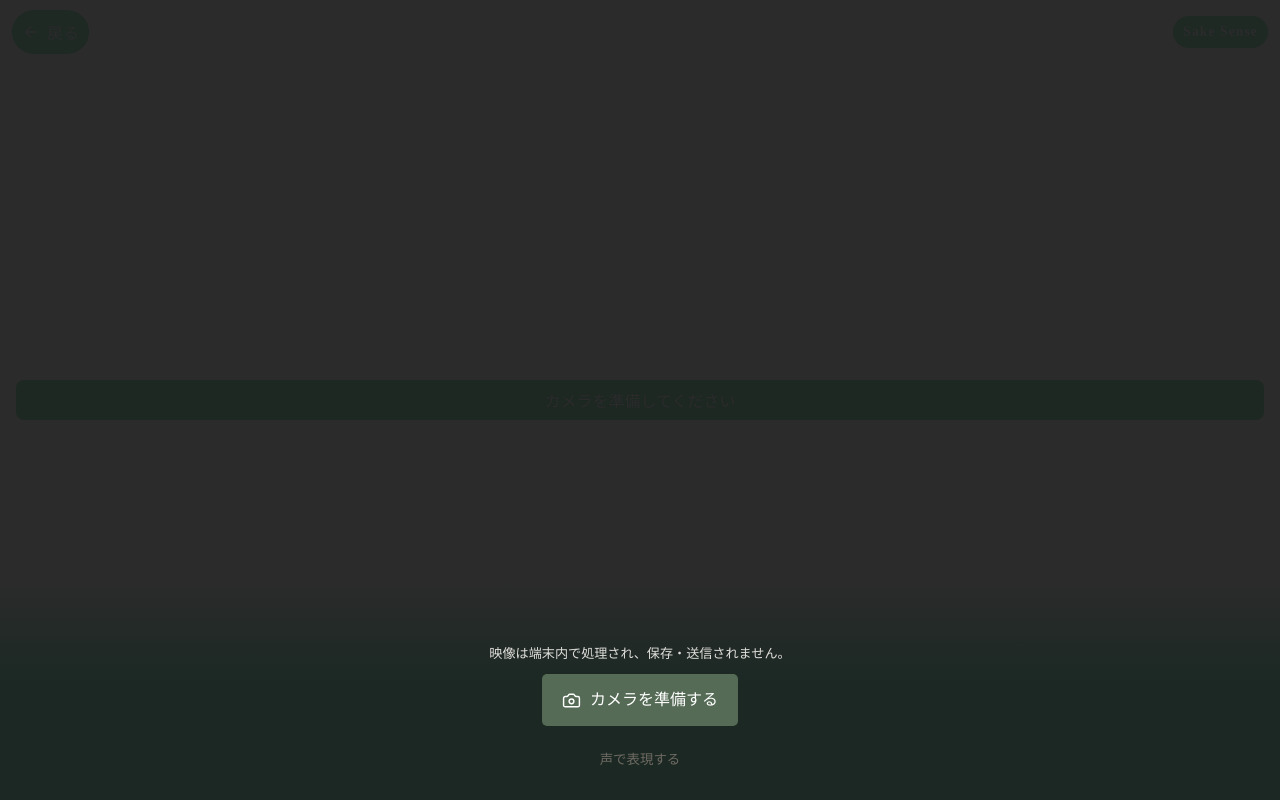
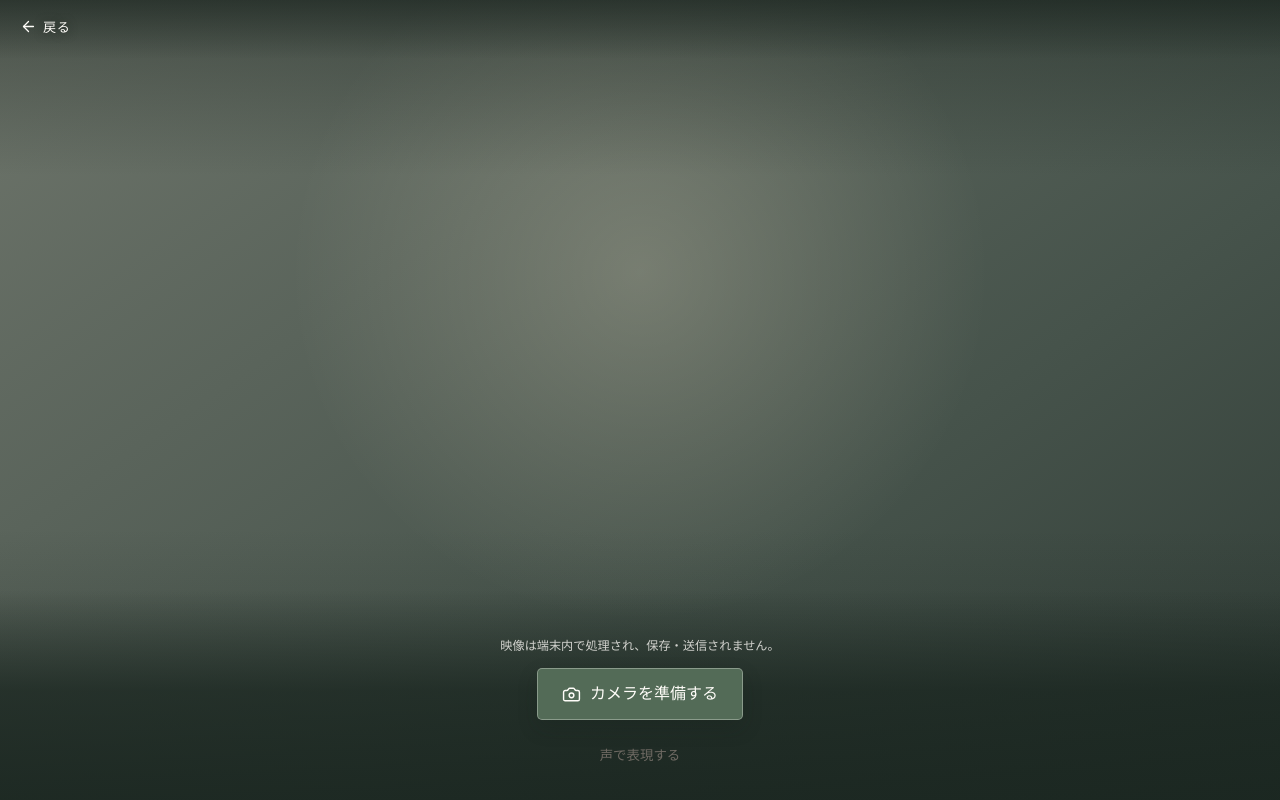
Before and after one commit to Chasoso/sake-sense, a React (Vite) app: page / in a window 1280 px wide. Both pictures are taken after a click on the button "体で表現する". Built offline with nearby package versions, Linux system fonts and the light colour scheme.

Commit message:
fix(ui): refine Body capture visual identity

```diff
--- a/src/features/body/BodyExperiment.tsx
+++ b/src/features/body/BodyExperiment.tsx
@@ -283,21 +283,17 @@ export function BodyExperiment({
           <video ref={videoRef} muted playsInline aria-label="身体表現のカメラプレビュー" />
           <canvas ref={canvasRef} width="640" height="360" aria-hidden="true" />
           <nav className="body-camera__top-overlay" aria-label="画面の移動">
-            <button className="icon-text-button" type="button" onClick={onBack}>
-              <ArrowLeft size={18} strokeWidth={1.8} aria-hidden="true" />
+            <button className="body-camera__back" type="button" onClick={onBack}>
+              <ArrowLeft size={17} strokeWidth={1.8} aria-hidden="true" />
               <span>戻る</span>
             </button>
-            <span className="experience-screen__brand">Sake Sense</span>
           </nav>
           {status === "ready" && (
             <div className="body-camera__guide">
-              <strong>この味を、体で表現してみてください</strong>
-              <span>手だけでも大丈夫です</span>
+              <span>動きで表してみてください</span>
             </div>
           )}
-          {status === "idle" && <span>カメラを準備してください</span>}
           {status === "capturing" && <span>動いてください…</span>}
-          {status === "captured" && <span>動きを取得しました</span>}
           <div className="body-camera__bottom-overlay" aria-live="polite">
             {(status === "idle" ||
               status === "loading" ||
--- a/src/styles.css
+++ b/src/styles.css
@@ -465,13 +465,19 @@ h4 {
 }
 
 .body-capture-card--dedicated .body-camera {
+  --body-overlay-text: #fffdf9;
+  --body-overlay-muted: rgb(255 253 249 / 78%);
   order: 1;
   width: 100vw;
   height: 100dvh;
   min-height: 100dvh;
   border: 0;
   border-radius: 0;
-  background: var(--ink);
+  background:
+    radial-gradient(circle at 50% 34%, rgb(221 205 170 / 24%), transparent 42%),
+    linear-gradient(145deg, #6e756b, #46534b 64%, #303c36),
+    url("./assets/brand/bg-paper-texture.png");
+  background-blend-mode: screen, normal, soft-light;
 }
 
 .body-capture-details {
@@ -485,50 +491,70 @@ h4 {
   min-height: 0;
 }
 
+.body-capture-card--dedicated .body-camera::before {
+  position: absolute;
+  z-index: 1;
+  inset: 0;
+  pointer-events: none;
+  content: "";
+  background:
+    linear-gradient(to bottom, rgb(21 31 26 / 42%), transparent 22%),
+    linear-gradient(to top, rgb(21 31 26 / 36%), transparent 34%);
+}
+
 .body-camera__guide {
   position: absolute;
+  z-index: 2;
   top: max(68px, calc(env(safe-area-inset-top, 0px) + 58px));
-  left: 16px;
-  display: grid;
-  gap: 3px;
+  left: 20px;
   max-width: min(18rem, calc(100% - 32px));
-  padding: 10px 12px;
-  color: var(--paper);
-  background: rgb(25 40 34 / 76%);
-  border-left: 2px solid var(--gold);
-  border-radius: 0 10px 10px 0;
+  padding: 0;
+  color: var(--body-overlay-text);
+  background: transparent;
+  border: 0;
+  border-radius: 0;
+  font-size: 0.82rem;
   line-height: 1.45;
+  letter-spacing: 0.04em;
+  text-shadow: 0 1px 12px rgb(20 30 25 / 72%);
 }
 
 .body-camera__top-overlay {
   position: absolute;
   z-index: 2;
-  inset: max(10px, env(safe-area-inset-top, 0px)) 12px auto;
+  inset: 0 0 auto;
   display: flex;
   align-items: center;
-  justify-content: space-between;
-  color: var(--paper);
+  justify-content: flex-start;
+  min-height: max(54px, calc(env(safe-area-inset-top, 0px) + 44px));
+  padding: max(12px, env(safe-area-inset-top, 0px)) 20px 18px;
+  color: var(--body-overlay-text);
+  background: linear-gradient(to bottom, rgb(20 30 25 / 52%), transparent);
 }
 
-.body-camera__top-overlay .icon-text-button {
-  min-height: 2.75rem;
-  padding: 8px 10px;
-  color: inherit;
-  background: rgb(25 40 34 / 70%);
-  border-radius: 999px;
+.body-camera__back {
+  display: inline-flex;
+  align-items: center;
+  gap: 6px;
+  padding: 5px 0;
+  color: var(--body-overlay-text);
+  background: transparent;
+  border: 0;
+  font-size: 0.82rem;
+  font-weight: 600;
+  letter-spacing: 0.04em;
+  text-shadow: 0 1px 10px rgb(20 30 25 / 70%);
 }
 
-.body-camera__top-overlay .icon-text-button:hover {
-  color: var(--paper);
+.body-camera__back:hover {
+  color: var(--body-overlay-text);
+  opacity: 0.78;
   text-decoration: none;
 }
 
-.body-camera__top-overlay .experience-screen__brand {
-  padding: 8px 10px;
-  color: var(--paper);
-  background: rgb(25 40 34 / 70%);
-  border-radius: 999px;
-  font-size: 0.85rem;
+.body-camera__back:focus-visible {
+  outline: 2px solid var(--body-overlay-text);
+  outline-offset: 4px;
 }
 
 .body-camera__bottom-overlay {
@@ -539,9 +565,9 @@ h4 {
   left: 0;
   display: grid;
   justify-items: center;
-  gap: 8px;
-  padding: 64px 16px max(14px, env(safe-area-inset-bottom, 0px));
-  background: linear-gradient(to bottom, transparent, rgb(25 40 34 / 88%) 48%);
+  gap: 10px;
+  padding: 46px 20px max(18px, env(safe-area-inset-bottom, 0px));
+  background: linear-gradient(to bottom, transparent, rgb(26 38 32 / 74%) 48%, rgb(26 38 32 / 88%));
 }
 
 .body-camera__bottom-overlay .body-capture-card__actions {
@@ -552,48 +578,64 @@ h4 {
   gap: 10px;
   padding: 0;
   margin: 0;
-  color: var(--paper);
+  color: var(--body-overlay-text);
 }
 
 .body-camera__bottom-overlay .body-capture-card__actions .button {
+  min-width: min(100%, 17rem);
   min-height: 3.25rem;
+  padding: 13px 24px;
+  border-color: rgb(255 253 249 / 32%);
+  border-radius: var(--radius-button);
+  box-shadow: 0 8px 20px rgb(20 30 25 / 20%);
+}
+
+.body-camera__bottom-overlay .button--primary {
+  color: var(--body-overlay-text);
+  background: #536b57;
+}
+
+.body-camera__bottom-overlay .button--primary:hover:not(:disabled) {
+  background: #405941;
 }
 
 .body-camera__bottom-overlay .button--secondary {
   color: var(--deep-green-dark);
-  border-color: var(--paper);
-  background: var(--paper);
+  border-color: rgb(255 253 249 / 72%);
+  background: rgb(255 253 249 / 94%);
 }
 
 .body-camera__bottom-overlay .icon-text-button {
-  color: var(--paper);
-  background: rgb(25 40 34 / 72%);
-  border-radius: 999px;
+  color: var(--body-overlay-text);
+  background: transparent;
+  border-radius: 0;
+  font-size: 0.84rem;
 }
 
 .body-camera__bottom-overlay .icon-text-button:hover {
-  color: var(--paper);
+  color: var(--body-overlay-text);
+  opacity: 0.78;
   text-decoration: none;
 }
 
-.body-camera__top-overlay .icon-text-button:disabled,
+.body-camera__back:disabled,
 .body-camera__bottom-overlay .button:disabled,
 .body-camera__bottom-overlay .icon-text-button:disabled {
   opacity: 0.72;
 }
 
-.body-camera__top-overlay .icon-text-button:focus-visible,
+.body-camera__back:focus-visible,
 .body-camera__bottom-overlay .button:focus-visible,
 .body-camera__bottom-overlay .icon-text-button:focus-visible {
-  outline-color: var(--paper);
+  outline-color: var(--body-overlay-text);
   outline-offset: 2px;
 }
 
 .body-camera__bottom-overlay .body-capture-card__privacy-note,
 .body-camera__bottom-overlay .form-error {
   margin: 0;
-  color: rgb(255 253 249 / 86%);
-  font-size: 0.82rem;
+  color: var(--body-overlay-muted);
+  font-size: 0.76rem;
   text-align: center;
 }
 
@@ -605,38 +647,29 @@ h4 {
 
 .body-camera__bottom-overlay .body-capture-card__fallback {
   padding: 4px 8px;
-  color: rgb(255 253 249 / 76%);
+  color: var(--body-overlay-muted);
   font-size: 0.82rem;
   background: transparent;
   border-color: transparent;
   box-shadow: none;
 }
 
-.body-camera__guide strong {
-  font-family: "Noto Serif JP", "Yu Mincho", serif;
-  font-size: 0.96rem;
-  font-weight: 600;
-}
-
 .body-camera__guide span {
-  color: rgb(255 253 249 / 84%);
-  font-size: 0.82rem;
+  color: inherit;
 }
 
 .body-capture-card--dedicated .body-camera > span {
+  position: absolute;
+  z-index: 2;
   inset: auto 16px 16px;
   width: auto;
   padding: 8px 10px;
-  color: var(--paper);
-  background: rgb(25 40 34 / 76%);
-  border-radius: 8px;
+  color: var(--body-overlay-text);
+  background: rgb(25 40 34 / 48%);
+  border-radius: var(--radius-button);
+  font-size: 0.8rem;
+  text-shadow: 0 1px 10px rgb(20 30 25 / 70%);
   transform: none;
-}
-
-.body-capture-card--dedicated .body-camera[data-status="idle"] > span {
-  inset: 50% 16px auto;
-  text-align: center;
-  transform: translateY(-50%);
 }
 
 .body-capture-card--dedicated .body-capture-card__actions {
```
